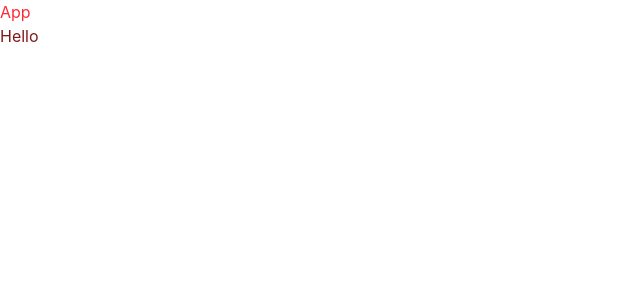
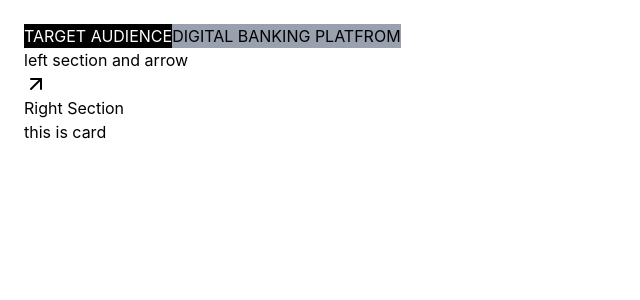
Before and after one commit to ayush-tembhare/react-practice, a React (Vite) app in the folder project-tailwind/: page / in a window 1280 px wide. Shown: the top 300 px of the page, without its empty margins (0-640 px from the left). Built offline with nearby package versions, Linux system fonts and the light colour scheme.

Commit message:
Checked Components Flow

```diff
--- a/project-tailwind/package.json
+++ b/project-tailwind/package.json
@@ -11,6 +11,7 @@
   },
   "dependencies": {
     "@tailwindcss/vite": "^4.3.3",
+    "lucide-react": "^1.38.0",
     "react": "^19.2.8",
     "react-dom": "^19.2.8",
     "tailwindcss": "^4.3.3"
--- a/project-tailwind/src/App.jsx
+++ b/project-tailwind/src/App.jsx
@@ -1,10 +1,9 @@
-import React from 'react'
+import Page1 from './Components/Page1'
 
 const App = () => {
   return (
-    <div className='text-red-500'>
-      App
-      <h1 className="text-red-900">Hello</h1>
+    <div>
+     <Page1/>
     </div>
   )
 }
--- a/project-tailwind/src/Components/Card.jsx
+++ b/project-tailwind/src/Components/Card.jsx
@@ -3,7 +3,7 @@ import React from 'react'
 const Card = () => {
   return (
     <div>
-
+      this is card
     </div>
   )
 }
--- a/project-tailwind/src/Components/LeftSection.jsx
+++ b/project-tailwind/src/Components/LeftSection.jsx
@@ -0,0 +1,12 @@
+import { ArrowUpRight } from 'lucide-react';
+
+const LeftSection = () => {
+  return (
+    <div>
+        left section and arrow
+      <ArrowUpRight color="#000000" />
+    </div>
+  )
+}
+
+export default LeftSection
--- a/project-tailwind/src/Components/Navbar.jsx
+++ b/project-tailwind/src/Components/Navbar.jsx
@@ -2,8 +2,9 @@ import React from 'react'
 
 const Navbar = () => {
   return (
-    <div>
-
+    <div className='mt-6 display-flex flex-wrap'>
+      <button className='bg-black text-white'>TARGET AUDIENCE</button>
+      <button className='bg-gray-400'>DIGITAL BANKING PLATFROM</button>
     </div>
   )
 }
--- /dev/null
+++ b/project-tailwind/src/Components/Page1.jsx
@@ -0,0 +1,15 @@
+import LeftSection from './LeftSection'
+import Navbar from './Navbar'
+import RightSection from './RightSection'
+
+const Page1 = () => {
+  return (
+    <div className='ml-6'>
+    <Navbar/>
+    <LeftSection/>
+    <RightSection/>
+    </div>
+  )
+}
+
+export default Page1
--- a/project-tailwind/src/Components/RightSection.jsx
+++ b/project-tailwind/src/Components/RightSection.jsx
@@ -0,0 +1,11 @@
+import Card from "./Card"
+const RightSection = () => {
+  return (
+    <div>
+        Right Section
+        <Card/>
+    </div>
+  )
+}
+
+export default RightSection
```
Also changed, not shown: project-tailwind/src/Components/CardSection.jsx (deleted), 1 other file (tests, documents, lock files or other folders).
